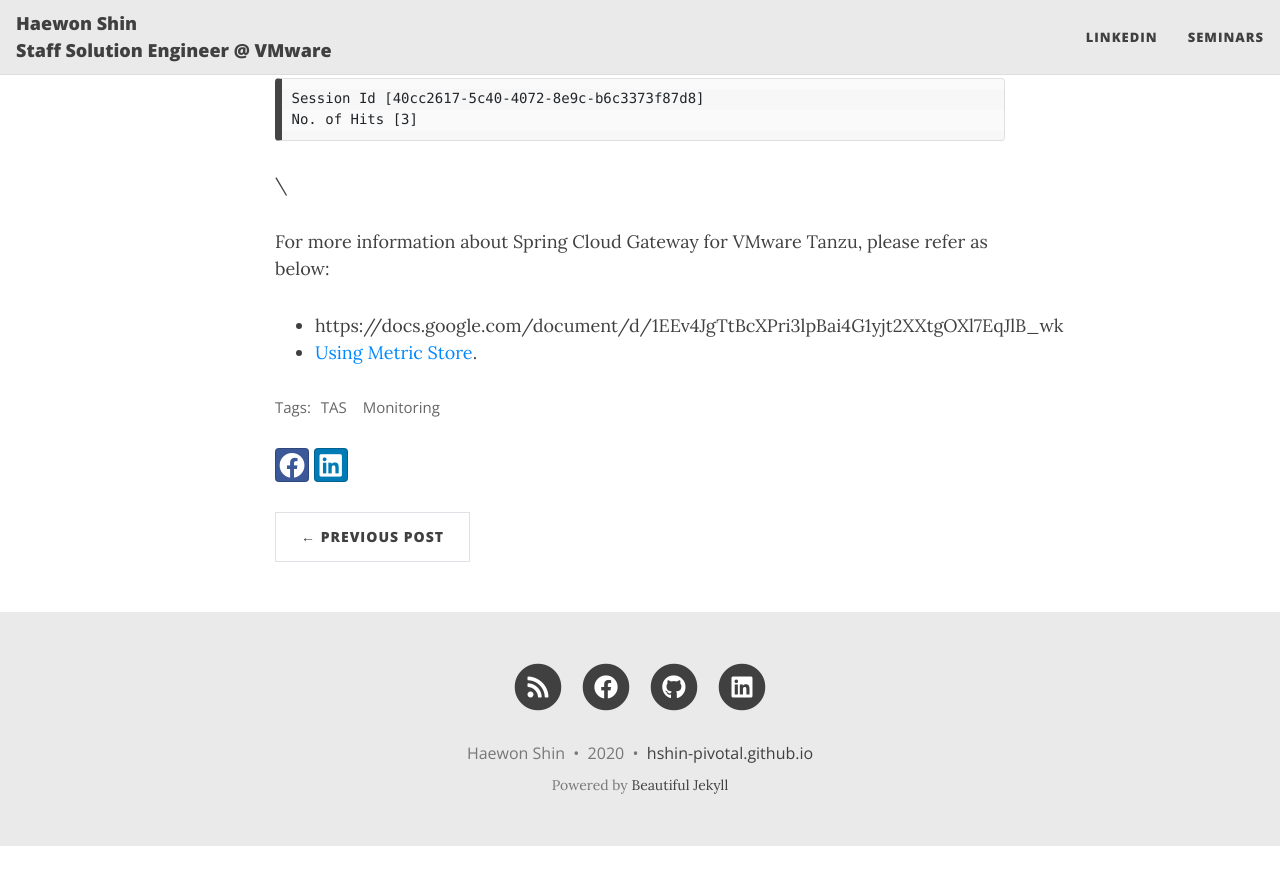
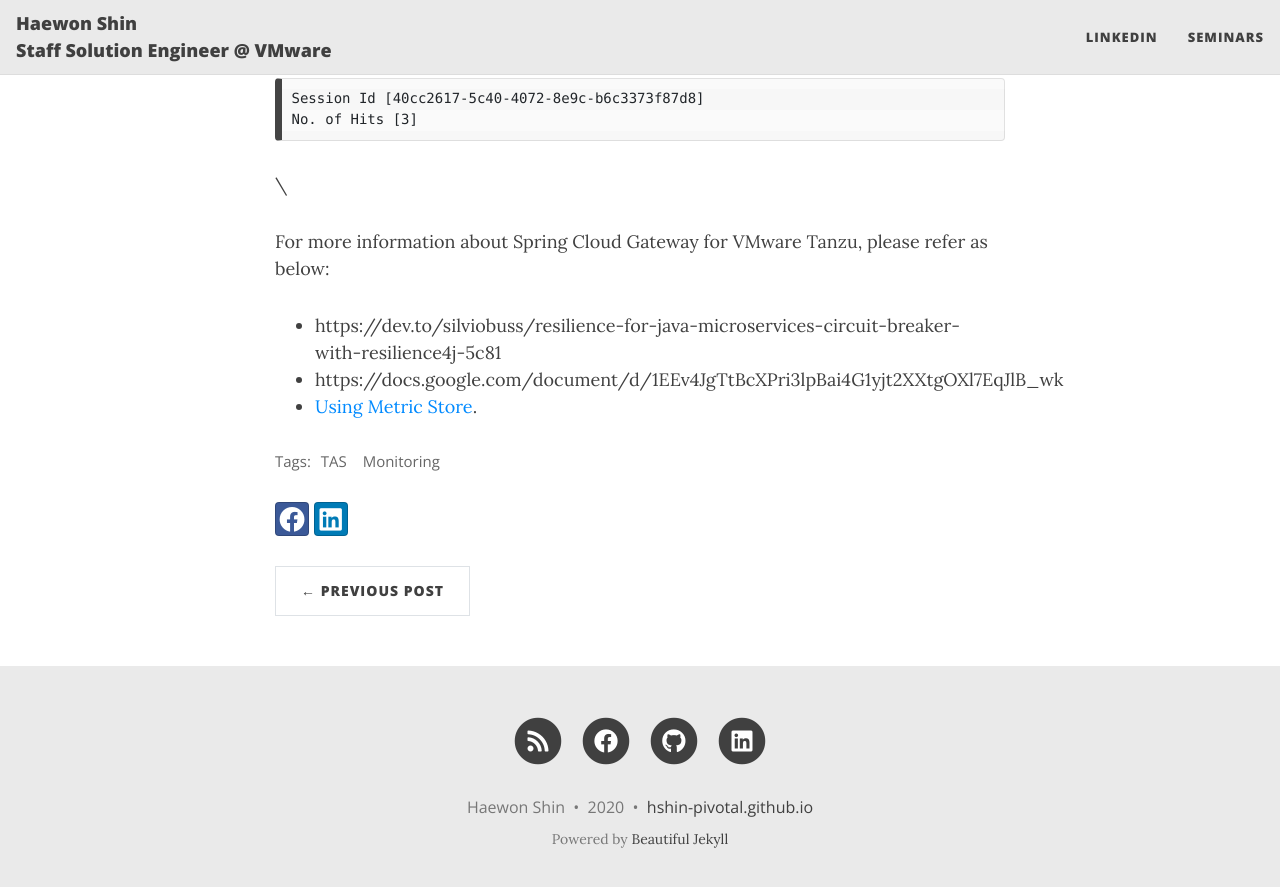
Before and after one commit to haewons-tanzu/haewons-tanzu.github.io, a Jekyll site: the page built from _posts/2020-11-12-visualizing-metrics-with-grafana-metric-store.md, in a window 1280 px wide and 900 px high, scrolled down 2618 px. Shown: the top 887 px of the window. Built offline with Jekyll 4.4.1, drawn with Linux system fonts in a browser that asks for light colours; nearby versions of some CDN libraries; before the commit the page ends 3464 px from its top, so only the background shows below that; some of the changed lines change nothing that is shown.

Commit message:
Update 2020-11-12-visualizing-metrics-with-grafana-metric-store.md

```diff
--- a/_posts/2020-11-12-visualizing-metrics-with-grafana-metric-store.md
+++ b/_posts/2020-11-12-visualizing-metrics-with-grafana-metric-store.md
@@ -90,5 +90,6 @@
 \
 
 For more information about Spring Cloud Gateway for VMware Tanzu, please refer as below:
+- https://dev.to/silviobuss/resilience-for-java-microservices-circuit-breaker-with-resilience4j-5c81
 - https://docs.google.com/document/d/1EEv4JgTtBcXPri3lpBai4G1yjt2XXtgOXl7EqJlB_wk
 - [Using Metric Store](https://docs.pivotal.io/metric-store/1-4/using.html){:target="_blank"}.
```
